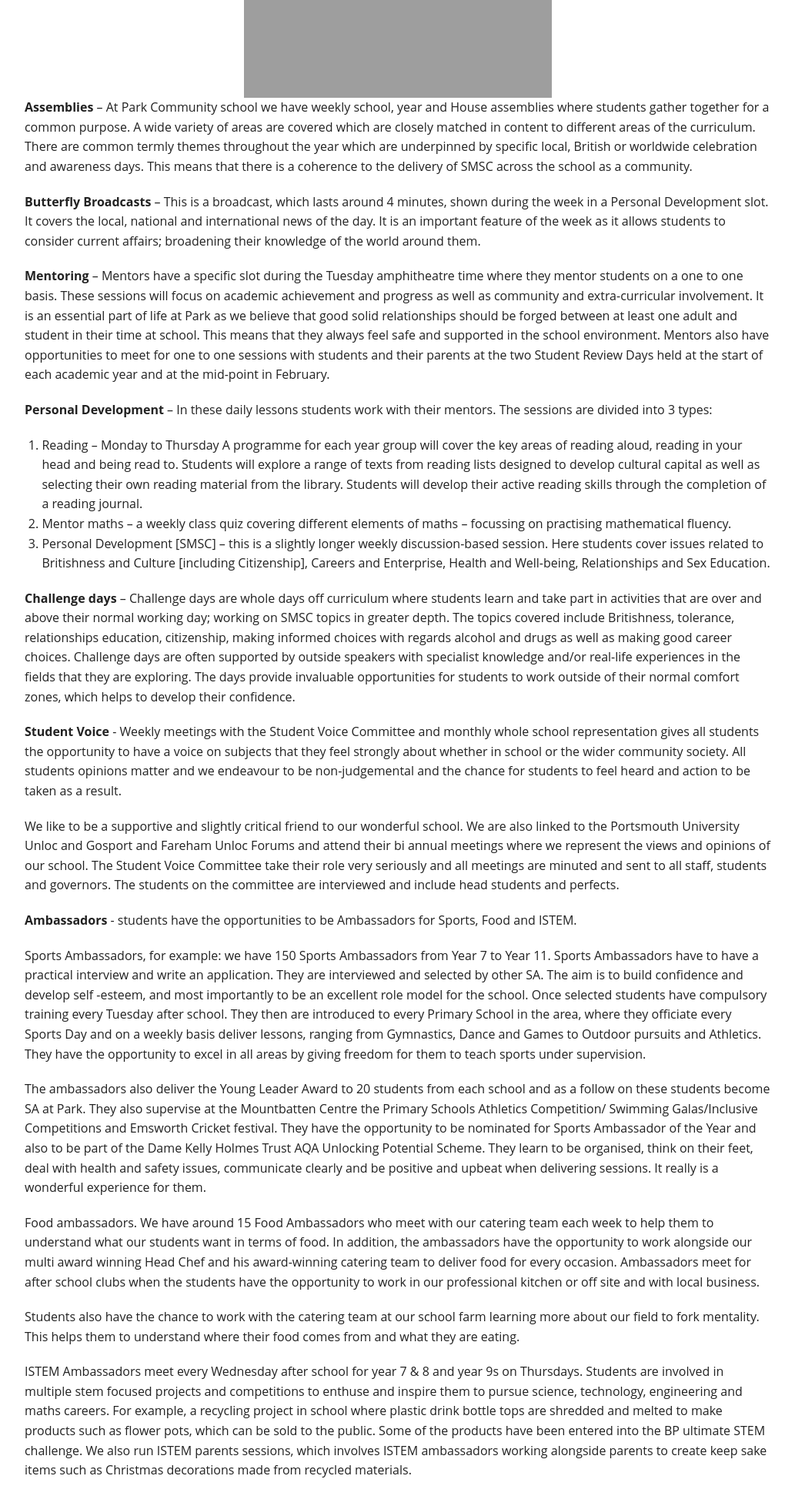
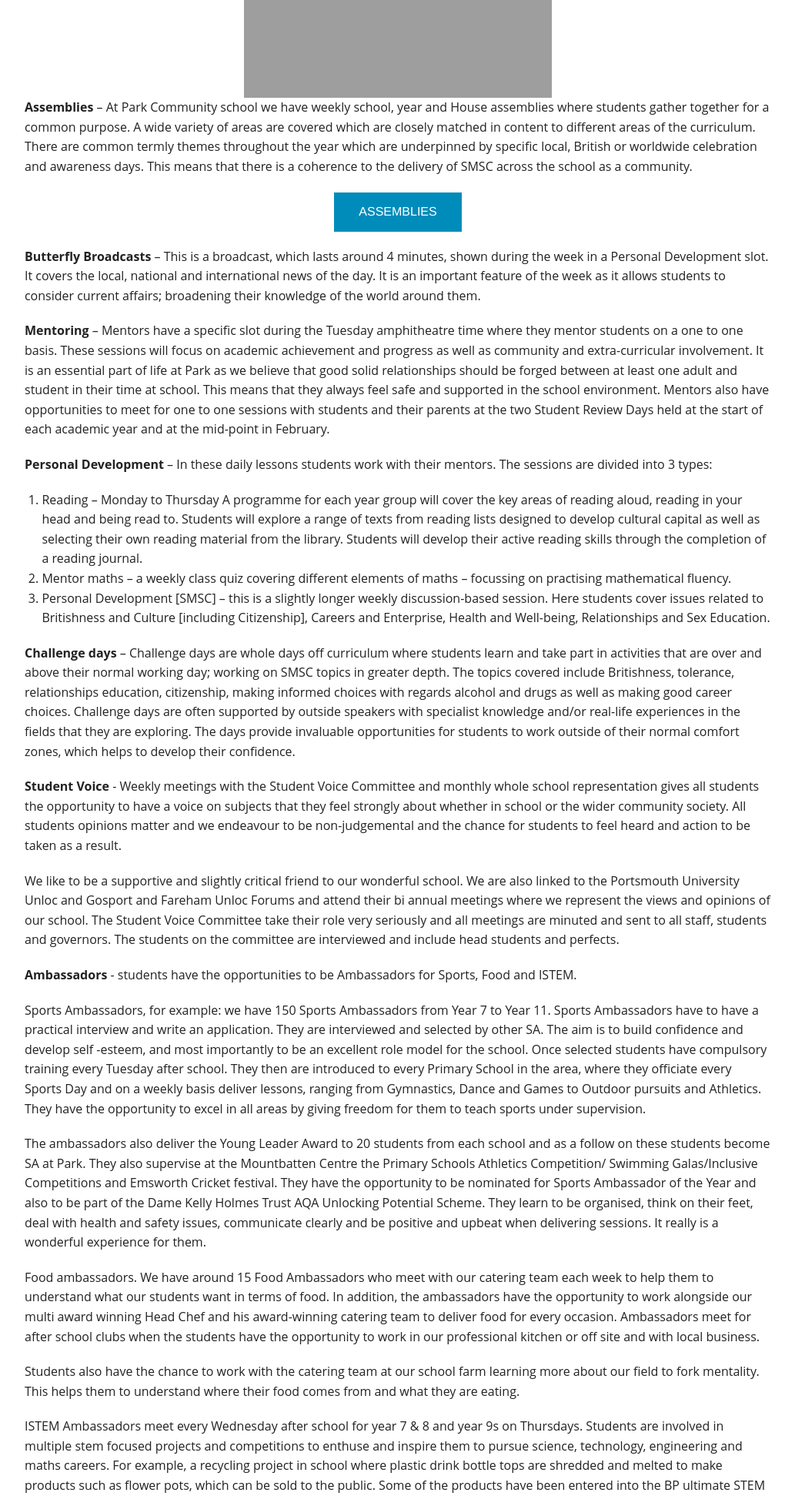
Before and after one commit to PCSITService/parkcommunityschool.co.uk, a PHP site: page /smsc.php in a window 1280 px wide. Shown: the part 1246-3189 px from the top of the page at 77% size, without its empty margins (123-1156 px from the left). Run offline with PHP 8.4, Linux system fonts and the light colour scheme; some libraries are stand-ins or nearby versions; grey boxes are pictures that could not be loaded.

Commit message:
SMSC Update

```diff
--- a/smsc.php
+++ b/smsc.php
@@ -59,6 +59,10 @@
 
 
             <p><strong>Assemblies</strong> – At Park Community school we have weekly school, year and House assemblies where students gather together for a common purpose. A wide variety of areas are covered which are closely matched in content to different areas of the curriculum. There are common termly themes throughout the year which are underpinned by specific local, British or worldwide celebration and awareness days. This means that there is a coherence to the delivery of SMSC across the school as a community.</p>
+
+            <div class="text-center">
+                        <a role="button" target="_blank" href="/assemblies.php" class="button">ASSEMBLIES</a>
+                    </div>
 
             <p><strong>Butterfly Broadcasts</strong> – This is a broadcast, which lasts around 4 minutes, shown during the week in a Personal Development slot. It covers the local, national and international news of the day. It is an important feature of the week as it allows students to consider current affairs; broadening their knowledge of the world around them.</p>
 
```
